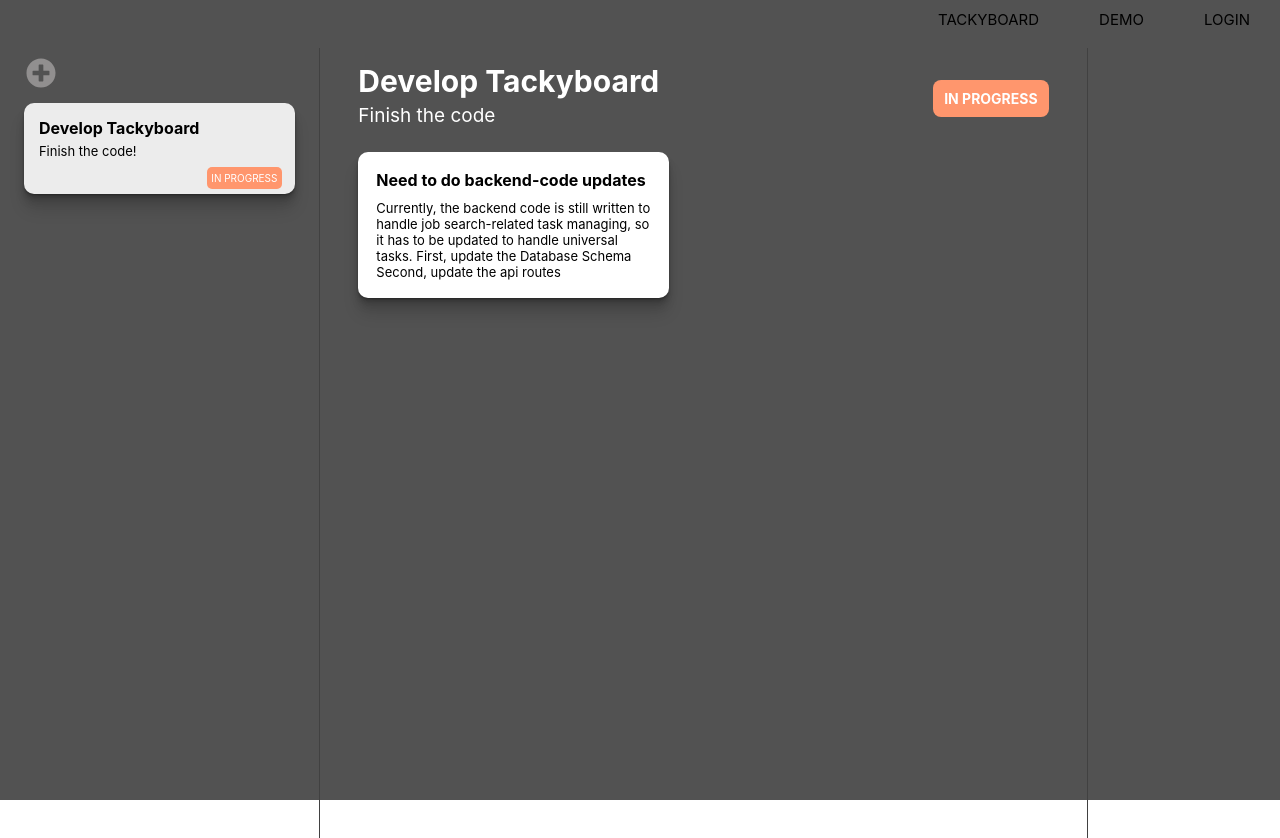
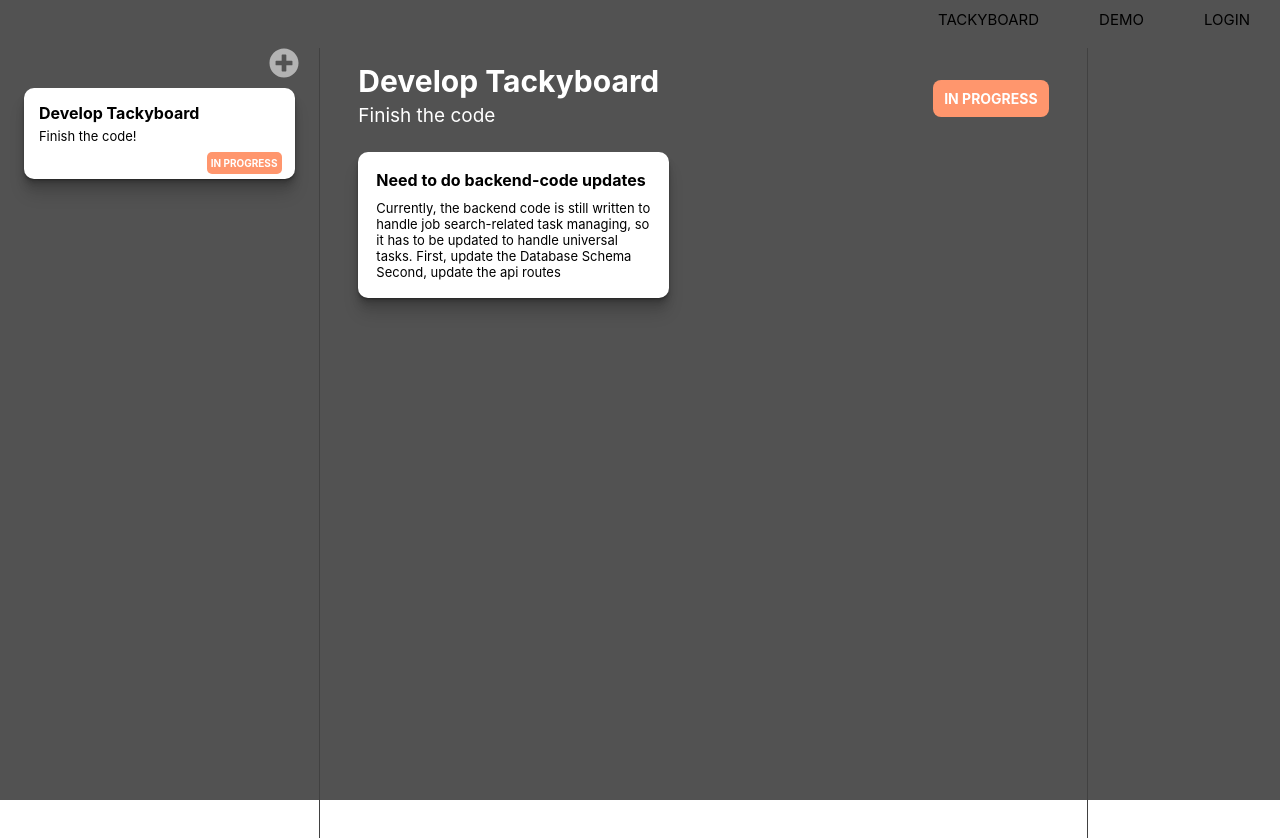
Before and after one commit to dogpineapple/tackyboard, a React (Create React App) app in the folder tackyboard-frontend/: page /demo in a window 1280 px wide. Shown: the top 838 px of the page. Built offline with nearby package versions, Linux system fonts and the light colour scheme.

Commit message:
Updated NewTaskForm, TaskList component, added tooltips.

```diff
--- /dev/null
+++ b/tackyboard-frontend/src/NewTaskForm/NewTaskForm.css
@@ -0,0 +1,25 @@
+.NewTaskForm {
+  display: flex;
+  flex-direction: column;
+  width: 20rem;
+  margin: auto;
+  margin-bottom: 1.5rem;
+}
+
+.NewTaskForm > input, textarea {
+  padding-left: 1.5rem;
+  height: 3rem;
+}
+
+.NewTaskForm > select {
+  padding-left: 1.2rem;
+}
+
+.NewTaskForm > button {
+  margin-top: 0.3rem;
+  padding: 0.5rem 0;
+  border: none;
+  color: white;
+  text-transform: uppercase;
+  background-color: rgb(73, 167, 255)
+}
--- a/tackyboard-frontend/src/NewTaskForm/index.js
+++ b/tackyboard-frontend/src/NewTaskForm/index.js
@@ -1,4 +1,5 @@
 import React, { useState } from "react";
+import "./NewTaskForm.css";
 // import axios from "axios";
 
 /**
@@ -24,14 +25,14 @@ function NewTaskForm() {
   return (
     <form className="NewTaskForm" onSubmit={handleSubmit}>
       <input placeholder="Taskname" name="taskname" value={formData.taskname} onChange={handleChange} />
-      <input placeholder="Description" name="description" value={formData.description} onChange={handleChange} />
+      <textarea placeholder="Description" name="description" value={formData.description} onChange={handleChange} />
       <select name="status" id="status">
         <option value="1">Planned</option>
         <option value="2">In Progress</option>
         <option value="3">Finished</option>
       </select>
-      <input placeholder="Deadline" name="deadline" value={formData.deadline} onChange={handleChange} />
-      <button type="submit">Submit</button>
+      <input type="date" placeholder="Deadline" name="deadline" value={formData.deadline} onChange={handleChange} />
+      <button type="submit">Add New Task</button>
     </form>
   );
 }
--- a/tackyboard-frontend/src/TaskList/TaskList.css
+++ b/tackyboard-frontend/src/TaskList/TaskList.css
@@ -1,5 +1,11 @@
 .TaskList-new-task-button {
   cursor: pointer;
-  margin: 1rem 0 1.5rem 8%;
-  color: rgb(145, 143, 143);
+  align-self: flex-end;
+  margin: 0 2rem 1rem 0;
+  color: rgb(179, 179, 179);
 }
+
+.TaskList {
+  display: flex;
+  flex-direction: column;
+}
--- a/tackyboard-frontend/src/TaskList/index.js
+++ b/tackyboard-frontend/src/TaskList/index.js
@@ -1,8 +1,9 @@
-import React from 'react';
+import React, { useState } from 'react';
 import './TaskList.css';
 import TaskListCard from '../TaskListCard';
-import { FontAwesomeIcon } from '@fortawesome/react-fontawesome'
-import { faPlusCircle } from '@fortawesome/free-solid-svg-icons'
+import { FontAwesomeIcon } from '@fortawesome/react-fontawesome';
+import { faPlusCircle } from '@fortawesome/free-solid-svg-icons';
+import NewTaskForm from '../NewTaskForm';
 
 /**
  * Child of `Taskboard` component.
@@ -11,12 +12,23 @@ import { faPlusCircle } from '@fortawesome/free-solid-svg-icons'
  *    the left-most window of the `Taskboard` component.
  */
 function TaskList(tasks) {
+  const [showForm, setShowForm] = useState(false);
   // for each task in tasks... (use `.map`)
-    // create a TaskListCard
+  // create a TaskListCard
+
+  //displays new task card form
+  const handleShowForm = (evt) => {
+    setShowForm(!showForm);
+  }
+
   return (
     <div className="TaskList" >
-      <FontAwesomeIcon className="TaskList-new-task-button" icon={faPlusCircle} size="3x" onClick={() => console.log("-new Task Form modal pop-up here-")}/>
-      <TaskListCard id="1" title="Develop Tackyboard" description="Finish the code!" status="In progress"/>
+      <div className="TaskList-new-task-button tooltip">
+        <FontAwesomeIcon icon={faPlusCircle} size="3x" onClick={handleShowForm} ></FontAwesomeIcon>
+        <span className="tooltiptext">New task</span>
+      </div>
+      {showForm && <NewTaskForm />}
+      <TaskListCard id="1" title="Develop Tackyboard" description="Finish the code!" status="In progress" />
     </div>
   );
 }
--- a/tackyboard-frontend/src/TaskListCard/TaskListCard.css
+++ b/tackyboard-frontend/src/TaskListCard/TaskListCard.css
@@ -1,5 +1,5 @@
 .TaskListCard {
-  background-color: rgb(236, 236, 236);
+  background-color: white;
   position: relative;
   width: 85%;
   padding: 15px;
@@ -21,6 +21,7 @@
   padding: 2% 1.5%;
   border-radius: 5px;
   color:white;
+  font-weight: 700;
   text-transform: uppercase;
   cursor: pointer;
 }
--- a/tackyboard-frontend/src/index.css
+++ b/tackyboard-frontend/src/index.css
@@ -35,6 +35,37 @@ body {
   overflow: hidden;
 }
 
+/* tooltip code from W3Schools */
+.tooltip {
+  position: relative;
+  display: inline-block;
+}
+
+.tooltip .tooltiptext {
+  visibility: hidden;
+  width: 100px;
+  background-color: rgb(17, 17, 17);
+  color: rgb(255, 255, 255);
+  text-align: center;
+  padding: 5px 0;
+  border-radius: 6px;
+  position: absolute;
+  z-index: 1;
+  bottom: 125%;
+  left: 50%;
+  margin-left: -50px;
+  font-size: 1.4rem;
+  opacity: 0;
+  transition: opacity 0.3s;
+}
+
+
+.tooltip:hover .tooltiptext {
+  visibility: visible;
+  opacity: 0.5;
+}
+
+
 code {
   font-family: source-code-pro, Menlo, Monaco, Consolas, 'Courier New',
     monospace;
```
Also changed, not shown: tackyboard-frontend/src/NewTaskForm/JobPostForm.css (deleted).
